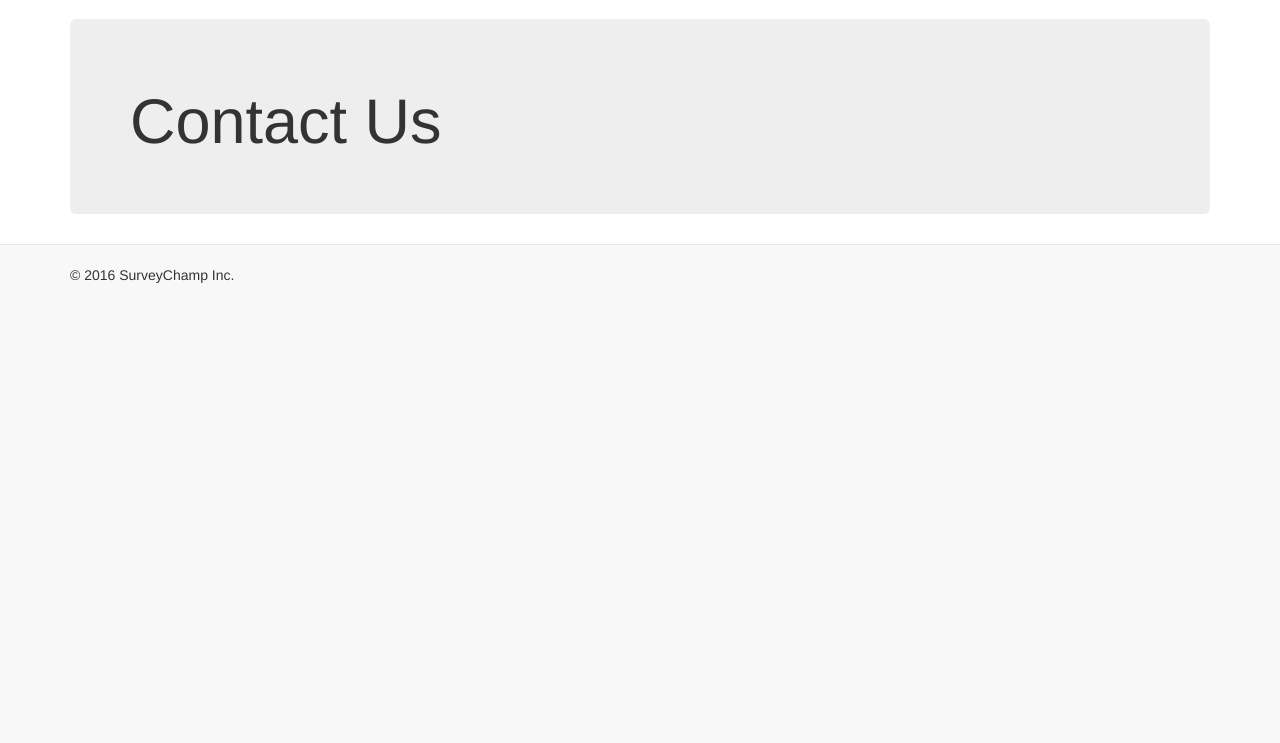
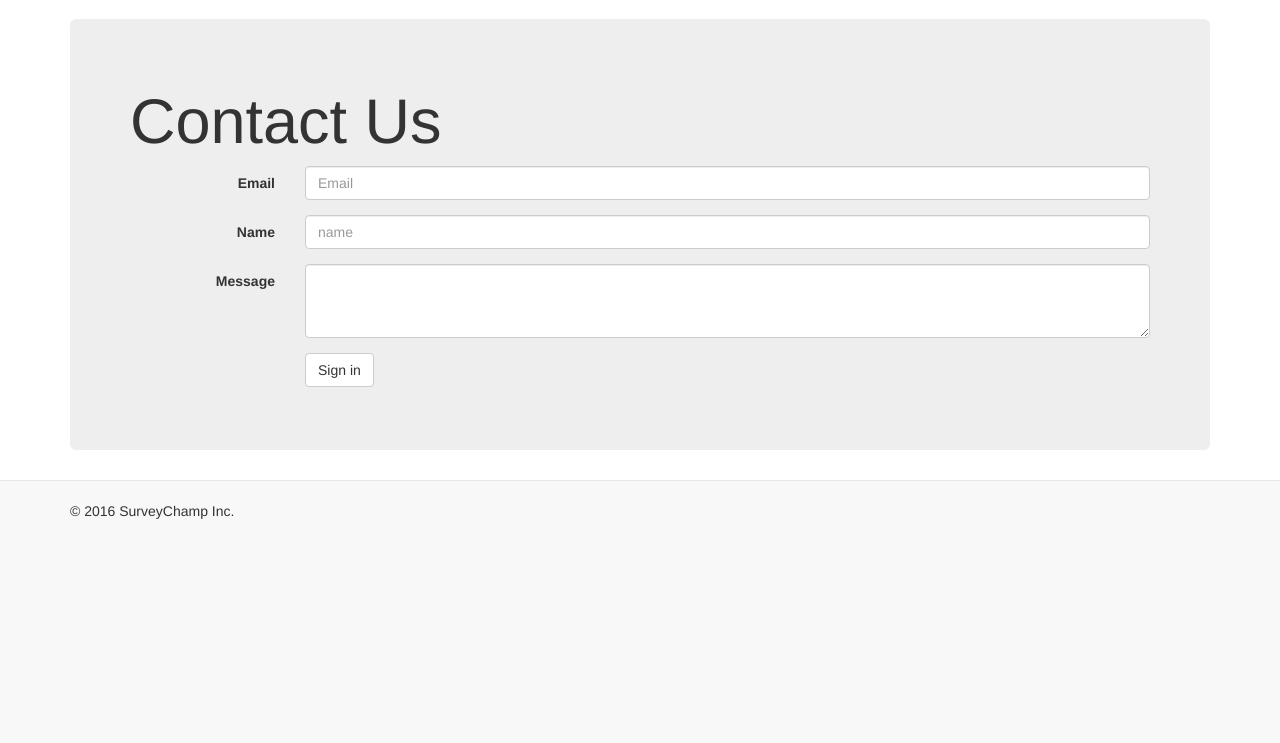
Before and after one commit to ramseydsilva/socialinnovation, a Django app: page /contact/ in a window 1280 px wide. Shown: the part 51-794 px from the top of the page. Run offline with Django 3.2, Linux system fonts and the light colour scheme; some libraries are stand-ins or nearby versions.

Commit message:
add contact form

```diff
--- a/home/views.py
+++ b/home/views.py
@@ -4,7 +4,8 @@ from django.contrib.auth import authenticate
 from django.views.generic import View, TemplateView
 from django.views.generic.list import ListView
 from django.shortcuts import render
-from questions.models import Question, Survey
+from questions.models import Question, Survey, Contact
+
 
 class HomeView(ListView):
     model = Survey
@@ -17,6 +18,40 @@ class HomeView(ListView):
 
 class ContactView(TemplateView):
     template_name = "home/contact.html"
+
+    def get(self, request, *args, **kwargs):
+        context = {}
+        return render(request, self.template_name, context)
+
+    def post(self, request, *args, **kwargs):
+        error = ''
+        success=False
+        name = self.request.POST.get("name", "")
+        email = self.request.POST.get("email", "")
+        message = self.request.POST.get("message", "")
+
+        print name, email, message
+
+        if not name:
+            error = "You need to enter a name"
+        elif not email:
+            error = "You need to enter a valid email address"
+        elif not message:
+            error = "You need to enter your message"
+        else:
+            contact=Contact(name=name,email=email,message=message)
+            contact.save()
+            success=True
+
+        context = {
+            'error': error,
+            'success': success,
+            'name': name,
+            'email': email,
+            'message': message,
+        }
+
+        return render(request, self.template_name, context)
 
 class AboutView(TemplateView):
     template_name ="home/about.html"
--- a/questions/admin.py
+++ b/questions/admin.py
@@ -1,5 +1,5 @@
 from django.contrib import admin
-from questions.models import Question, Answer, Option, Survey
+from questions.models import Question, Answer, Option, Survey, Contact
 
 class OptionAdmin(admin.ModelAdmin):
     list_display = ('option', 'question')
@@ -17,3 +17,4 @@ admin.site.register(Question, QuestionAdmin)
 admin.site.register(Answer, AnswerAdmin)
 admin.site.register(Option,OptionAdmin)
 admin.site.register(Survey)
+admin.site.register(Contact)
--- a/questions/models.py
+++ b/questions/models.py
@@ -42,3 +42,8 @@ class Survey(models.Model):
 
     def get_absolute_url(self):
         return "/survey/%d" %(self.id)
+
+class Contact(models.Model):
+      email=models.CharField(max_length=500)
+      name=models.CharField(max_length=200)
+      message=models.TextField()
--- a/templates/home/contact.html
+++ b/templates/home/contact.html
@@ -1,5 +1,43 @@
 {% extends "base.html" %}
+
+{% block pre_content %}
+{% if error %}
+<div class="alert alert-danger" role="alert"><strong>Error:</strong> {{ error }}</div>
+{% endif %}
+{% endblock %}
+
 
 {% block content %}
     <h1>Contact Us</h1>
+ {% if success %}
+    <p>Thank you for your message</p>
+{% else %}
+<form class="form-horizontal" action="." method="post" >
+    {% csrf_token %}
+  <div class="form-group">
+    <label for="inputEmail3" class="col-sm-2 control-label">Email</label>
+    <div class="col-sm-10">
+      <input type="email" class="form-control" id="inputEmail3" placeholder="Email" name="email" value="{{ email }}">
+    </div>
+  </div>
+  <div class="form-group">
+    <label for="name" class="col-sm-2 control-label">Name</label>
+    <div class="col-sm-10">
+      <input type="text" class="form-control" id="name" placeholder="name" name="name" value="{{ name }}">
+    </div>
+  </div>
+  <div class="form-group">
+    <label for="message" class="col-sm-2 control-label">Message</label>
+    <div class=" col-sm-10">
+      <textarea class="form-control" rows="3" name="message">{{ message }}</textarea>
+    </div>
+  </div>
+
+  <div class="form-group">
+    <div class="col-sm-offset-2 col-sm-10">
+      <button type="submit" class="btn btn-default">Sign in</button>
+    </div>
+  </div>
+</form>
+ {%  endif %}
 {% endblock %}
```
Also changed, not shown: db.sqlite3, questions/migrations/0005_auto_20160427_0834.py (added).
